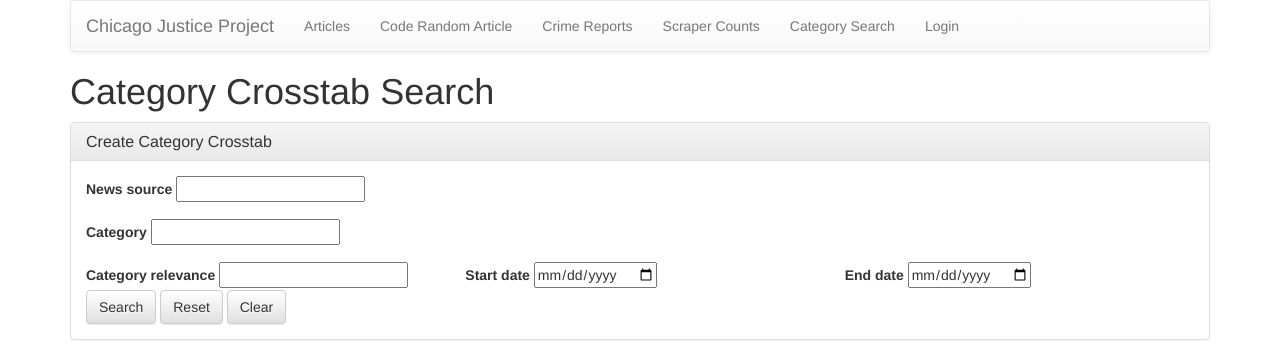
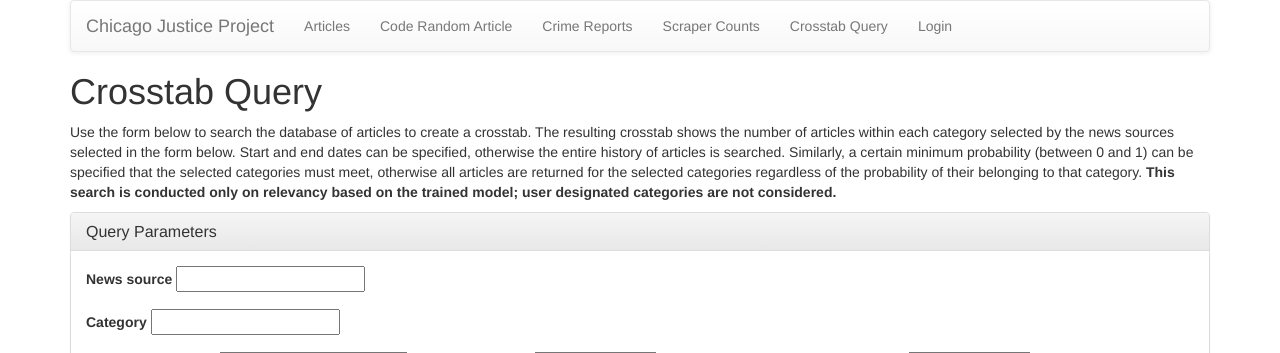
Before and after one commit to chicago-justice-project/chicago-justice, a Django app: template templates/newsarticles/categoryXTab.html in a window 1280 px wide; the page is wider, and only the part inside the window is pictured. Shown: the top 353 px of that part. Run offline with Django 3.2, Linux system fonts and the light colour scheme; data comes from the database, SQL or seed files in the repository; tables that the repository leaves empty hold one stand-in row (values such as "Sample post"); the template is opened without the code that fills it: values that come from a table or form of the project are taken from there, most other values are stand-ins (such as "Sample title", 1, 10 or a date in 2020); form fields are guessed from the names that the template uses; some libraries are stand-ins or nearby versions.

Commit message:
Clean up wording on crosstab query page

```diff
--- a/templates/common/base.html
+++ b/templates/common/base.html
@@ -36,7 +36,7 @@
                 <li><a href="{% url 'random-article' %}">Code Random Article</a></li>
                 <li><a href="{% url 'mainCrimeReportView' %}">Crime Reports</a></li>
                 <li><a href="{% url 'statsTotalCounts' %}">Scraper Counts</a></li>
-                <li><a href="{% url 'categoryXTab' %}">Category Search</a></li>
+                <li><a href="{% url 'categoryXTab' %}">Crosstab Query</a></li>
                 {% if user.is_authenticated %}
                 <li><a href="{% url 'logout' %}">Logout</a></li>
                 {% else %}
--- a/templates/newsarticles/categoryXTab.html
+++ b/templates/newsarticles/categoryXTab.html
@@ -3,7 +3,7 @@
 {% load static from staticfiles %}
 
 {% block title %}
-    Category Crosstab Search
+    Crosstab Query
 {% endblock %}
 
 {% block content %}
@@ -17,9 +17,16 @@
     });
 </script>
 
+<p>Use the form below to search the database of articles to create a crosstab. The resulting crosstab shows the number
+    of articles within each category selected by the news sources selected in the form below. Start and end dates can be
+    specified, otherwise the entire history of articles is searched. Similarly, a certain minimum probability (between 0
+    and 1) can be specified that the selected categories must meet, otherwise all articles are returned for the selected
+    categories regardless of the probability of their belonging to that category. <b>This search is conducted only on
+        relevancy based on the trained model; user designated categories are not considered.</b></p>
+
 <div class="panel panel-default">
   <div class="panel-heading">
-    <h3 class="panel-title">Create Category Crosstab</h3>
+    <h3 class="panel-title">Query Parameters</h3>
   </div>
   <div class="panel-body">
     {% if form.non_field_errors %}
```
